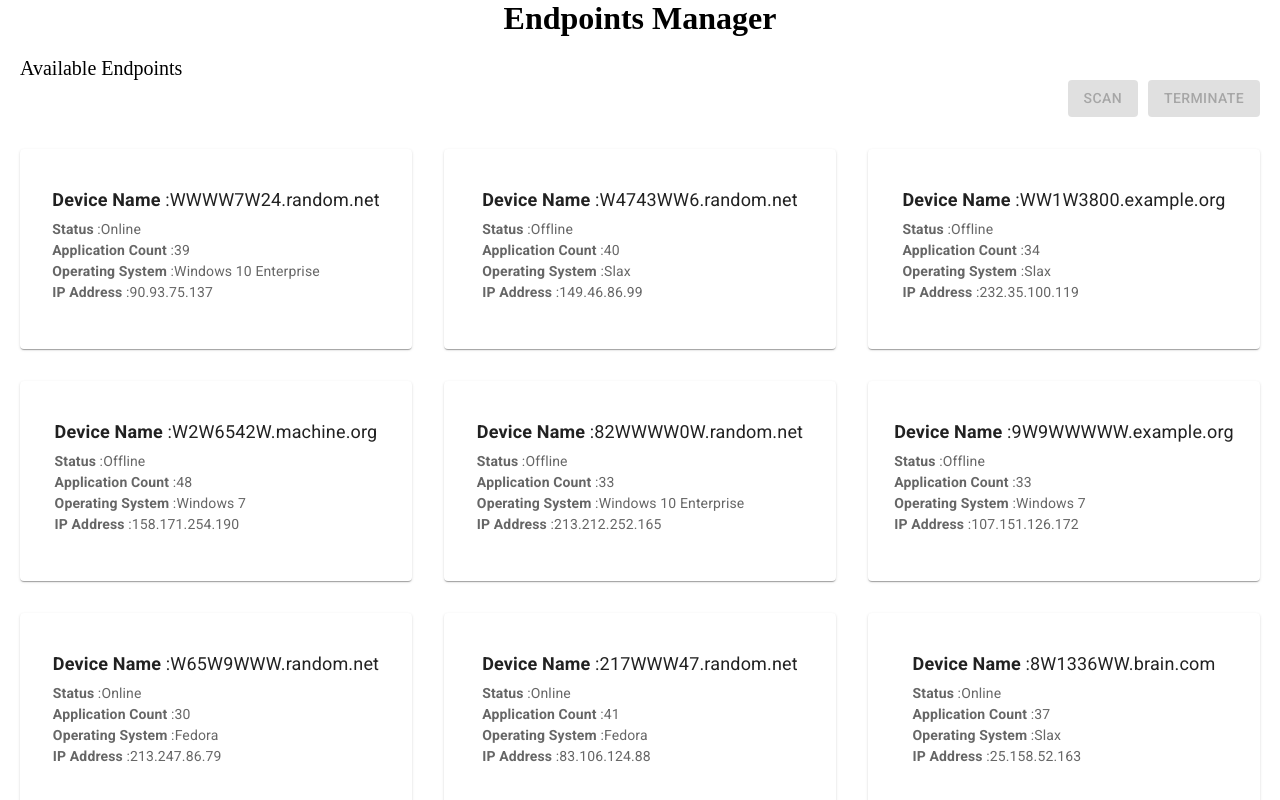
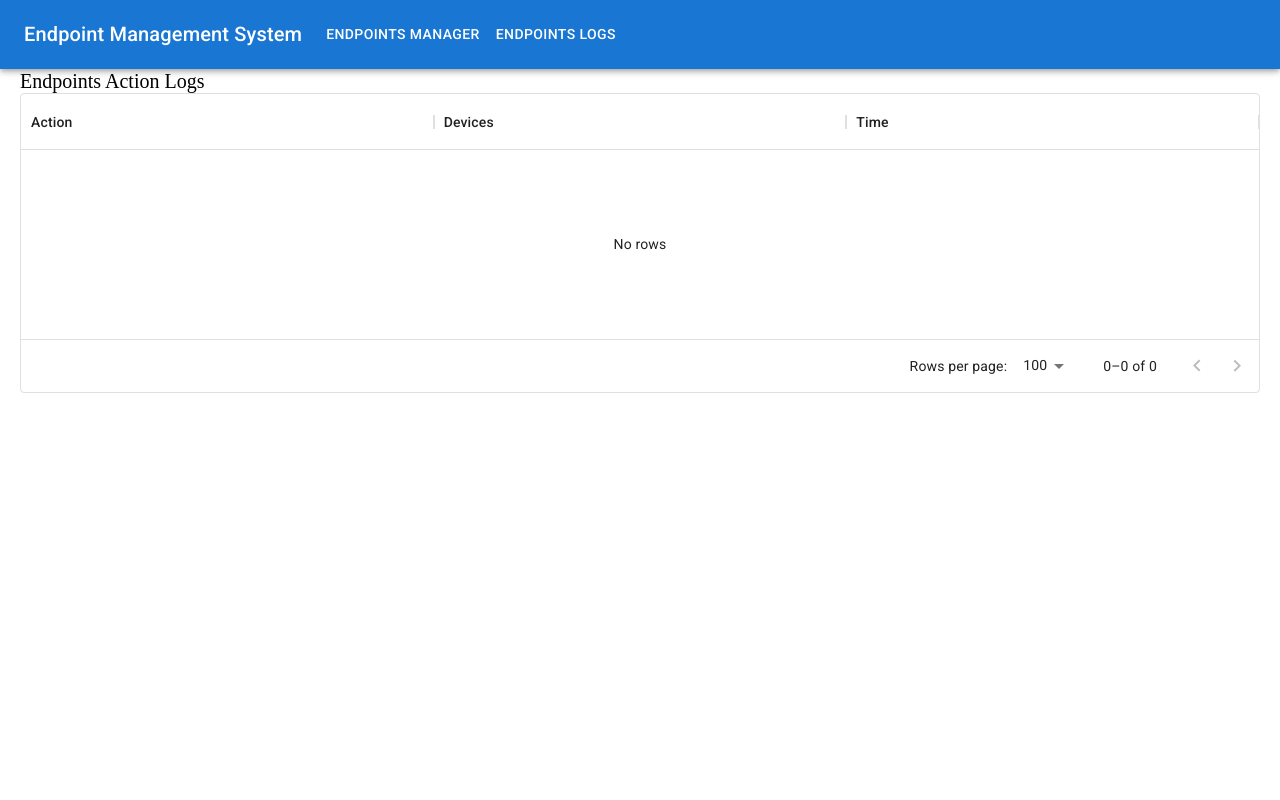
Before and after one commit to KSaurav2/endpoint-management-system, a React (Create React App) app: page /logs in a window 1280 px wide. Shown: the top 800 px of the page. Built offline with nearby package versions, Linux system fonts and the light colour scheme.

Commit message:
common components, action logs, app bar

```diff
--- a/src/App.js
+++ b/src/App.js
@@ -1,18 +1,20 @@
-import styled from "styled-components";
 import EndpointsManager from "./endpoints-manager/endpoints-manager";
 import "./styles.css";
 import { ToastContainer } from "react-toastify";
 import "react-toastify/dist/ReactToastify.css";
-
-const PageHeading = styled.h1`
-  text-align: center;
-`;
+import AppHeader from "./header/app-header";
+import { Routes, Route } from "react-router-dom";
+import EndpointsLogs from "./endpoints-logs/endpoints-logs";
 
 export default function App() {
   return (
     <div className="App">
-      <PageHeading>Endpoints Manager</PageHeading>
-      <EndpointsManager />
+      <AppHeader />
+      <Routes>
+        <Route path="/" element={<EndpointsManager />} />
+        <Route path="manager" element={<EndpointsManager />} />
+        <Route path="logs" element={<EndpointsLogs />} />
+      </Routes>
       <ToastContainer />
     </div>
   );
--- a/src/endpoints-manager/endpoint-card.js
+++ b/src/components/card.js
@@ -17,7 +17,7 @@ const CardWrapper = styled.div`
   }
 `;
 
-export default function EndpointCard({
+export default function DataCard({
   endPointItemsMapper,
   endPointItem,
   renderPrimaryText,
--- /dev/null
+++ b/src/components/data-grid.js
@@ -0,0 +1,10 @@
+import React from "react";
+import { DataGrid } from "@mui/x-data-grid";
+
+export default function DataGridWrapper({ rows, columns }) {
+  return (
+    <div style={{ height: 300, width: "100%" }}>
+      <DataGrid rows={rows} columns={columns} getRowId={(row) => row.time} />
+    </div>
+  );
+}
--- a/src/constants.js
+++ b/src/constants.js
@@ -10,3 +10,9 @@ export const ENDPOINTS_ACTIONS = Object.freeze([
   { actionType: "scan", actionLabel: "Scan" },
   { actionType: "terminate", actionLabel: "Terminate" }
 ]);
+
+export const ENDPOINTS_ACTIONS_GRID_COLUMNS = Object.freeze([
+  { field: "action", headerName: "Action", flex: 1 },
+  { field: "devices", headerName: "Devices", flex: 1 },
+  { field: "time", headerName: "Time", flex: 1 }
+]);
--- /dev/null
+++ b/src/endpoints-logs/endpoints-logs.js
@@ -0,0 +1,39 @@
+import React from "react";
+import styled from "styled-components";
+import DataGridWrapper from "../components/data-grid";
+import { ENDPOINTS_ACTIONS_GRID_COLUMNS } from "../constants";
+import { ActionLogsContext } from "../providers/action-logs-provider";
+
+const EndpointsActionsWrapper = styled.main`
+  display: block;
+  padding: 20px;
+  margin-top: 50px;
+`;
+
+const ScreenLabel = styled.div`
+  float: left;
+  width: 100%;
+  font-size: 20px;
+`;
+
+class EndpointsLogs extends React.Component {
+  render() {
+    return (
+      <ActionLogsContext.Consumer>
+        {(ctx) => {
+          return (
+            <EndpointsActionsWrapper>
+              <ScreenLabel>Endpoints Action Logs</ScreenLabel>
+              <DataGridWrapper
+                rows={ctx.actionLogs}
+                columns={ENDPOINTS_ACTIONS_GRID_COLUMNS}
+              />
+            </EndpointsActionsWrapper>
+          );
+        }}
+      </ActionLogsContext.Consumer>
+    );
+  }
+}
+
+export default EndpointsLogs;
--- a/src/endpoints-manager/endpoints-grid-renderer.js
+++ b/src/endpoints-manager/endpoints-grid-renderer.js
@@ -1,8 +1,8 @@
 import { Grid } from "@mui/material";
-import React, { createRef, useRef } from "react";
-import EndpointCard from "./endpoint-card";
+import React from "react";
 import Typography from "@mui/material/Typography";
 import { ENDPONT_ITEMS_MAPPER } from "../constants";
+import DataCard from "../components/card";
 
 function EndpointsGridRenderer({ endpointsData = [], onGridItemClick }) {
   console.log("Render");
@@ -25,7 +25,7 @@ function EndpointsGridRenderer({ endpointsData = [], onGridItemClick }) {
               lg={4}
               xl={3}
             >
-              <EndpointCard
+              <DataCard
                 endPointItemsMapper={ENDPONT_ITEMS_MAPPER}
                 endPointItem={endPointItem}
                 renderPrimaryText={(label, value) => {
--- a/src/endpoints-manager/endpoints-manager.js
+++ b/src/endpoints-manager/endpoints-manager.js
@@ -97,7 +97,9 @@ const ScreenLabel = styled.div`
 `;
 
 const EndpointsManagerWrapper = styled.main`
+  display: block;
   padding: 20px;
+  margin-top: 50px;
 `;
 
 function reducer(state = [], action) {
@@ -141,7 +143,7 @@ export default function EndpointsManager() {
     const actionLogsPayload = {
       action: actionLabel,
       devices: selectedEndpointsData,
-      time: new Date().getMilliseconds()
+      time: new Date().toLocaleString()
     };
     addActionLogs(actionLogsPayload, () => {
       toast.success("Action Successful!");
--- /dev/null
+++ b/src/header/app-header.js
@@ -0,0 +1,112 @@
+import MenuIcon from "@mui/icons-material/Menu";
+import AppBar from "@mui/material/AppBar";
+import Box from "@mui/material/Box";
+import Button from "@mui/material/Button";
+import Container from "@mui/material/Container";
+import IconButton from "@mui/material/IconButton";
+import Menu from "@mui/material/Menu";
+import MenuItem from "@mui/material/MenuItem";
+import Toolbar from "@mui/material/Toolbar";
+import Typography from "@mui/material/Typography";
+import * as React from "react";
+import { useNavigate } from "react-router-dom";
+
+const pages = [
+  { page: "Endpoints Manager", link: "/manager" },
+  { page: "Endpoints Logs", link: "/logs" }
+];
+
+const AppHeader = () => {
+  const [anchorElNav, setAnchorElNav] = React.useState(null);
+  let navigate = useNavigate();
+
+  const handleOpenNavMenu = (event) => {
+    setAnchorElNav(event.currentTarget);
+  };
+
+  const handleCloseNavMenu = () => {
+    setAnchorElNav(null);
+  };
+
+  const handleBtnClick = (link) => {
+    handleCloseNavMenu();
+    navigate(link);
+  };
+
+  return (
+    <AppBar position="fixed">
+      <Container maxWidth="xl">
+        <Toolbar disableGutters>
+          <Typography
+            variant="h6"
+            noWrap
+            component="div"
+            sx={{ mr: 2, display: { xs: "none", md: "flex" } }}
+          >
+            Endpoint Management System
+          </Typography>
+
+          <Box sx={{ flexGrow: 1, display: { xs: "flex", md: "none" } }}>
+            <IconButton
+              size="large"
+              aria-label="account of current user"
+              aria-controls="menu-appbar"
+              aria-haspopup="true"
+              onClick={handleOpenNavMenu}
+              color="inherit"
+            >
+              <MenuIcon />
+            </IconButton>
+            <Menu
+              id="menu-appbar"
+              anchorEl={anchorElNav}
+              anchorOrigin={{
+                vertical: "bottom",
+                horizontal: "left"
+              }}
+              keepMounted
+              transformOrigin={{
+                vertical: "top",
+                horizontal: "left"
+              }}
+              open={Boolean(anchorElNav)}
+              onClose={handleCloseNavMenu}
+              sx={{
+                display: { xs: "block", md: "none" }
+              }}
+            >
+              {pages.map((page) => (
+                <MenuItem
+                  key={page.page}
+                  onClick={() => handleBtnClick(page.link)}
+                >
+                  <Typography textAlign="center">{page.page}</Typography>
+                </MenuItem>
+              ))}
+            </Menu>
+          </Box>
+          <Typography
+            variant="h6"
+            noWrap
+            component="div"
+            sx={{ flexGrow: 1, display: { xs: "flex", md: "none" } }}
+          >
+            Endpoint Management System
+          </Typography>
+          <Box sx={{ flexGrow: 1, display: { xs: "none", md: "flex" } }}>
+            {pages.map((page) => (
+              <Button
+                key={page.page}
+                onClick={() => handleBtnClick(page.link)}
+                sx={{ my: 2, color: "white", display: "block" }}
+              >
+                {page.page}
+              </Button>
+            ))}
+          </Box>
+        </Toolbar>
+      </Container>
+    </AppBar>
+  );
+};
+export default AppHeader;
--- a/src/index.js
+++ b/src/index.js
@@ -1,5 +1,6 @@
 import { StrictMode } from "react";
 import ReactDOM from "react-dom";
+import { BrowserRouter } from "react-router-dom";
 
 import App from "./App";
 import { ActionLogsProvider } from "./providers/action-logs-provider";
@@ -7,9 +8,11 @@ import { ActionLogsProvider } from "./providers/action-logs-provider";
 const rootElement = document.getElementById("root");
 ReactDOM.render(
   <StrictMode>
-    <ActionLogsProvider>
-      <App />
-    </ActionLogsProvider>
+    <BrowserRouter>
+      <ActionLogsProvider>
+        <App />
+      </ActionLogsProvider>
+    </BrowserRouter>
   </StrictMode>,
   rootElement
 );
--- a/src/providers/action-logs-provider.js
+++ b/src/providers/action-logs-provider.js
@@ -1,6 +1,6 @@
 import React, { useContext, useEffect, useReducer, useRef } from "react";
 
-const ActionLogsContext = React.createContext();
+export const ActionLogsContext = React.createContext();
 
 export const useActionLogs = () => useContext(ActionLogsContext);
 
```
Also changed, not shown: package.json (+5 -10 lines).
